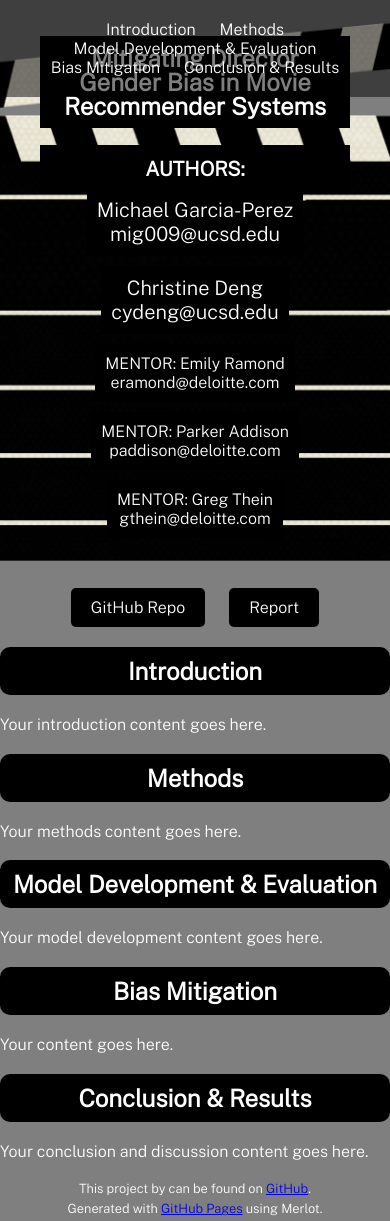
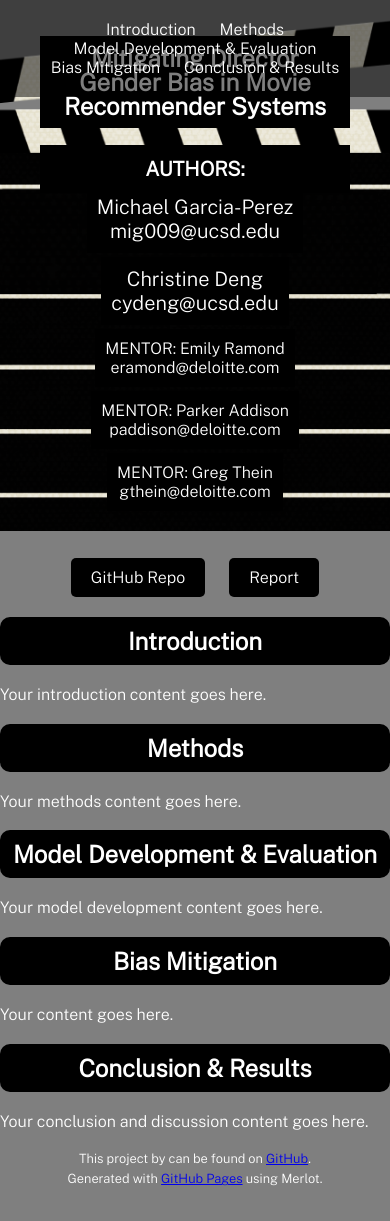
Before and after one commit to michael-garciaperez/DSC180A-Methodology-5, a Jekyll site: the page built from index.md, in a window 390 px wide and 1221 px high. Built offline with Jekyll 4.4.1, drawn with Linux system fonts in a browser that asks for light colours.

Commit message:
Update non-screen.css

```diff
--- a/assets/css/non-screen.css
+++ b/assets/css/non-screen.css
@@ -27,7 +27,7 @@
 }
 
 body {
-  background: none;
+  background: transparent;
 }
 
 
@@ -52,6 +52,6 @@
 
   .author-mentor-container p {
     font-size: 1em;
-    margin: 5px 0 !important;
+    margin: 2px 0 !important;
   }
 }
```
